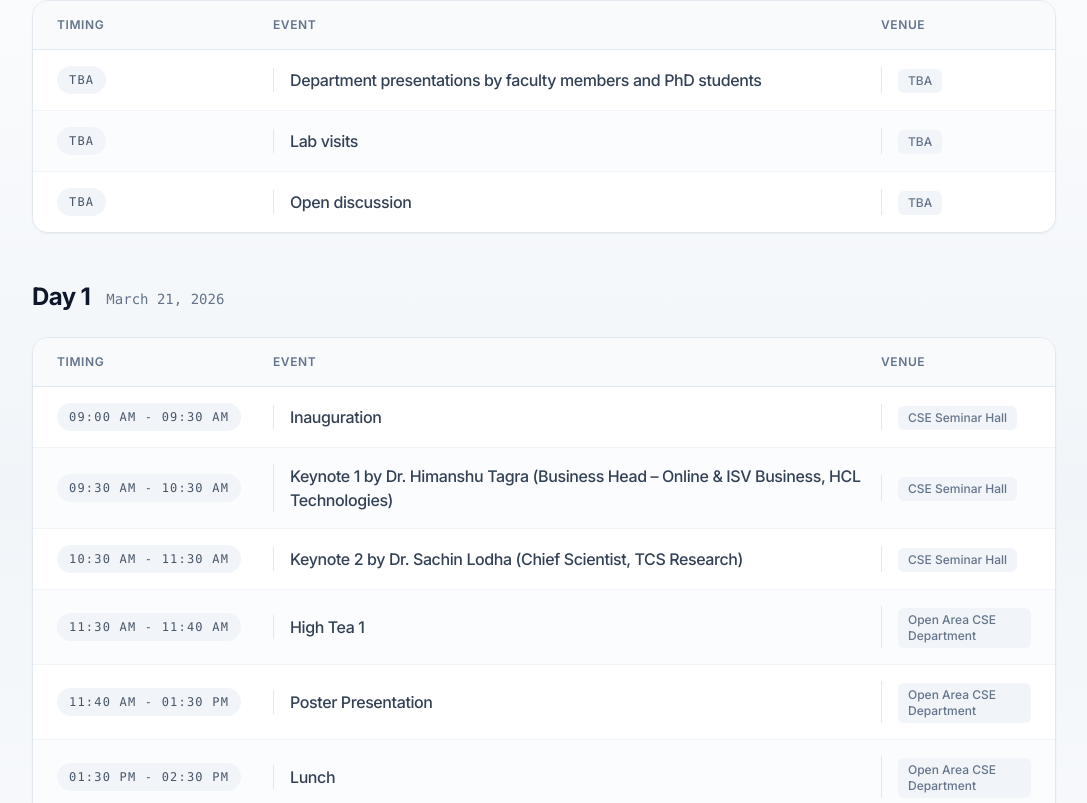
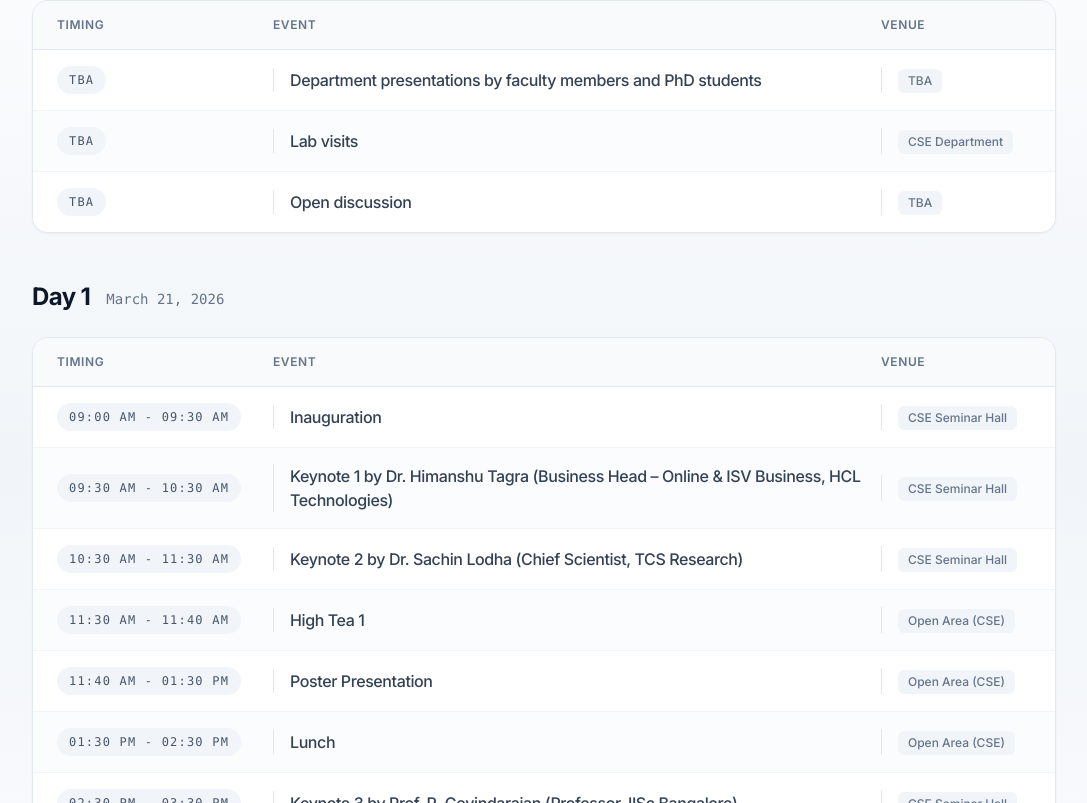
Before and after one commit to encodedCoder/syntacs2026, a Next.js app: page /program in a window 1280 px wide. Shown: the part 877-1680 px from the top of the page, without its empty margins (96-1183 px from the left). Built offline with nearby package versions, Linux system fonts and the light colour scheme.

Commit message:
Update venus for Day 0 and Day 1

```diff
--- a/src/components/ProgramPreview.tsx
+++ b/src/components/ProgramPreview.tsx
@@ -7,7 +7,7 @@ import Link from "next/link";
 const schedule = [
   { time: "Day 1 | 09:00 AM", event: "Inauguration", location: "CSE Seminar Hall" },
   { time: "Day 1 | 09:30 AM", event: "Keynote 1 by Dr. Himanshu Tagra", location: "CSE Seminar Hall" },
-  { time: "Day 1 | 11:40 AM", event: "Posters", location: "Open Area CSE Department" },
+  { time: "Day 1 | 11:40 AM", event: "Posters", location: "Open Area (CSE)" },
   { time: "Day 1 | 02:30 PM", event: "Keynote 3 by Prof. R. Govindarajan", location: "CSE Seminar Hall" },
 ];
 
--- a/src/components/Schedule.tsx
+++ b/src/components/Schedule.tsx
@@ -8,7 +8,7 @@ const scheduleData = [
     date: "March 20, 2026",
     events: [
       { time: "TBA", event: "Department presentations by faculty members and PhD students", venue: "TBA" },
-      { time: "TBA", event: "Lab visits", venue: "TBA" },
+      { time: "TBA", event: "Lab visits", venue: "CSE Department" },
       { time: "TBA", event: "Open discussion", venue: "TBA" },
     ]
   },
@@ -19,12 +19,12 @@ const scheduleData = [
       { time: "09:00 AM - 09:30 AM", event: "Inauguration" },
       { time: "09:30 AM - 10:30 AM", event: "Keynote 1 by Dr. Himanshu Tagra (Business Head – Online & ISV Business, HCL Technologies)" },
       { time: "10:30 AM - 11:30 AM", event: "Keynote 2 by Dr. Sachin Lodha (Chief Scientist, TCS Research)" },
-      { time: "11:30 AM - 11:40 AM", event: "High Tea 1", venue: "Open Area CSE Department" },
-      { time: "11:40 AM - 01:30 PM", event: "Poster Presentation", venue: "Open Area CSE Department" },
-      { time: "01:30 PM - 02:30 PM", event: "Lunch", venue: "Open Area CSE Department" },
+      { time: "11:30 AM - 11:40 AM", event: "High Tea 1", venue: "Open Area (CSE)" },
+      { time: "11:40 AM - 01:30 PM", event: "Poster Presentation", venue: "Open Area (CSE)" },
+      { time: "01:30 PM - 02:30 PM", event: "Lunch", venue: "Open Area (CSE)" },
       { time: "02:30 PM - 03:30 PM", event: "Keynote 3 by Prof. R. Govindarajan (Professor, IISc Bangalore)" },
       { time: "03:30 PM - 04:30 PM", event: "Keynote 4 by Niranjan Singh Manohar (AI BP Solutions - GTM & Strategy, Microsoft)" },
-      { time: "04:30 PM - 04:40 PM", event: "High Tea 2", venue: "Open Area CSE Department" },
+      { time: "04:30 PM - 04:40 PM", event: "High Tea 2", venue: "Open Area (CSE)" },
       { time: "04:40 PM - 05:30 PM", event: "Lightning Talks (Only for Selected Posters)" },
       { time: "05:30 PM - 06:00 PM", event: "Awards and Closing Ceremony" },
     ]
```
